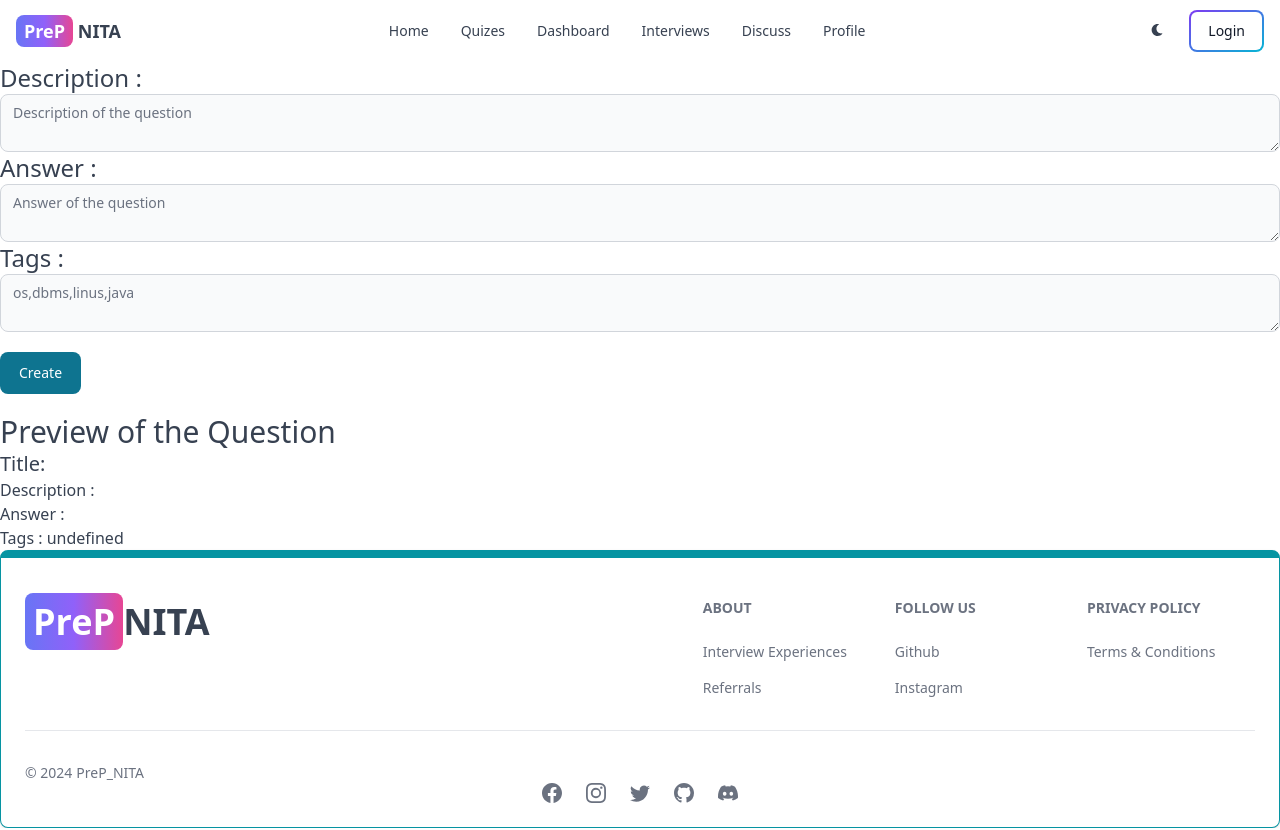
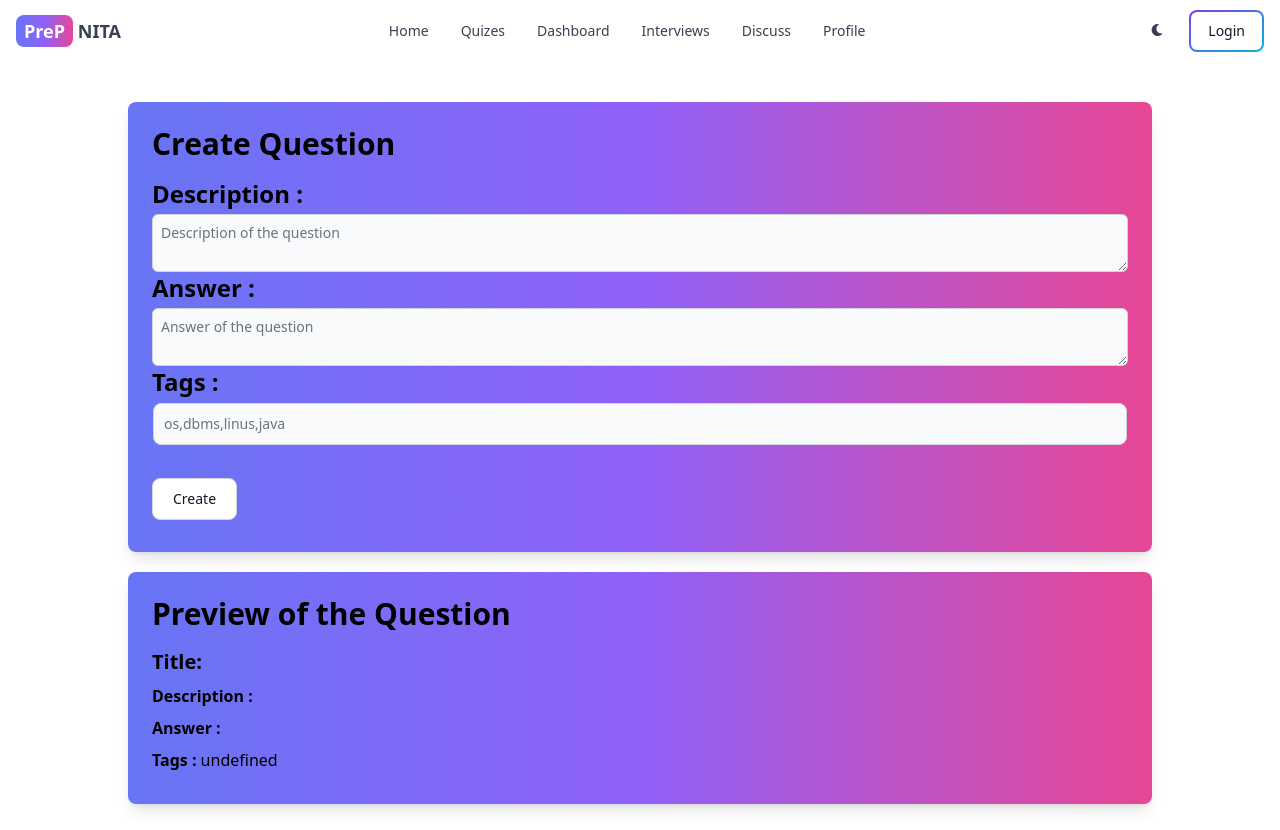
Before and after one commit to ChetanSaini12/PrepNITA, a React (Create React App) app in the folder frontend/: page /create_question in a window 1280 px wide. Shown: the top 830 px of the page. Built offline with nearby package versions, Linux system fonts and the light colour scheme.

Commit message:
CreateQuestion page updated

```diff
--- a/frontend/src/Pages/CreateQuestion.jsx
+++ b/frontend/src/Pages/CreateQuestion.jsx
@@ -3,12 +3,15 @@ import { Button, TextInput, Textarea } from 'flowbite-react'
 import React, { useEffect, useState } from 'react';
 import { CREATE_QUESTION } from '../gqlOperatons/Question/mutations';
 import toast from 'react-hot-toast';
+import { useSelector } from 'react-redux';
+
 
 
 const CreateQuestion = () => {
 
     const [formData, setFormData] = useState({});
     const [refresh, setRefresh] = useState(false);
+    const theme = useSelector((state) => state.theme);
 
     const handleChange = ((e) => {
         if (e.target.id === "tags") {
@@ -74,65 +77,131 @@ const CreateQuestion = () => {
 
 
     return (
-        <>
-            <div className="data-area">
-                <div className="question_container">
+        <div className={`w-screen h-screen flex flex-col items-center bg-${theme.theme === 'light' ? 'white' : 'primary-color'} text-${theme.theme === 'light' ? 'black' : 'white'} mb-10`}>
+          <div className="w-4/5 bg-gradient-to-r from-indigo-500 via-purple-500 to-pink-500 shadow-lg p-6 rounded-lg mt-10">
+            <h1 className="text-3xl mb-4 font-bold">Create Question</h1>
             <form id='questionForm' onSubmit={handleSubmit} className="question_details_area">
-
-                        <div id="question_area_section">
-                            <h1 className="text-2xl">Description : </h1>
+              <div className="question_area_section">
+              <h1 className="text-2xl font-bold">Description :</h1>
                 <Textarea
                   required
                   placeholder='Description of the question'
                   id="description"
                   onChange={handleChange}
+                  className={`w-full p-2 mt-1 rounded-md focus:outline-none focus:ring-${theme.theme === 'light' ? 'indigo' : 'pink'} focus:border-${theme.theme === 'light' ? 'indigo' : 'pink'} border border-gray-300`}
                 />
               </div>
-                        <div id="question_area_section">
-                            <h1 className="text-2xl">Answer : </h1>
+              <div className="question_area_section">
+                <h1 className="text-2xl font-bold">Answer : </h1>
                 <Textarea
                   required
                   placeholder='Answer of the question'
                   id="answer"
                   onChange={handleChange}
+                  className={`w-full p-2 mt-1 rounded-md focus:outline-none focus:ring-${theme.theme === 'light' ? 'indigo' : 'pink'} focus:border-${theme.theme === 'light' ? 'indigo' : 'pink'} border border-gray-300 `}
                 />
               </div>
 
-                        <div id="question_area_section">
-                            <h1 className="text-2xl">Tags : </h1>
-                            <Textarea
+              <div className="question_area_section mb-8">
+                <h1 className="text-2xl font-bold">Tags : </h1>
+                <TextInput
                   placeholder='os,dbms,linus,java'
                   id="tags"
                   onChange={handleChange}
+                  className={`w-full p-0 mt-1 rounded-md focus:outline-none focus:ring-${theme.theme === 'light' ? 'indigo' : 'pink'} focus:border-${theme.theme === 'light' ? 'indigo' : 'pink'} border ${theme.theme === 'light' ? 'border-transparent' : 'border-transparent'} `}
                 />
               </div>
-                        <Button type='submit' className='my-5'>Create</Button>
+              <button type="submit" class="text-gray-900 bg-white border border-gray-300 focus:outline-none hover:bg-gray-100 focus:ring-1 focus:ring-gray-100 font-medium rounded-lg text-sm px-5 py-2.5 me-2 mb-2 dark:bg-gray-600 dark:text-white dark:border-gray-800 dark:hover:bg-gray-600 dark:hover:border-gray-600 dark:focus:ring-gray-700">
+                Create
+                </button>
             </form>
-                    <div classNamme="">
-                        <h1 className='text-3xl'>Preview of the Question </h1>
 
+          </div>
+          <div className="mt-5 w-4/5 bg-white bg-gradient-to-r from-indigo-500 via-purple-500 to-pink-500  shadow-lg p-6 rounded-lg">
+            <h1 className='text-3xl mb-4 font-bold'>Preview of the Question</h1>
             <div className="preview-content">
-                            <h1 className='text-xl'>Title: {formData.title}</h1>
-                            <div>
-                                Description :
-                                <br></br>
+              <h1 className='text-xl font-bold mb-2'>Title: {formData.title}</h1>
+              <div className="mb-2">
+              <span className="font-bold">Description :</span>
+                <br />
                 {formData.description}
               </div>
-                            <div>
-                                Answer :
-                                <br></br>
+              <div className="mb-2">
+              <span className="font-bold">Answer :</span>
+                <br />
                 {formData.answer}
               </div>
-                            <div>
-                                Tags :
-                                {"  "+ formData?.tags?.map((tag)=>tag+"  ")}
-                            </div>
-
+              <div className="mb-2">
+              <span className="font-bold">Tags :</span>
+                {"  " + formData?.tags?.map((tag) => tag + "  ")}
               </div>
             </div>
           </div>
-            </div></>
+
+
+        </div>
+
       )
+    // return (
+    //     <>
+    //         <div className="data-area">
+    //             <div className="question_container">
+    //                 <form id='questionForm' onSubmit={handleSubmit} className="question_details_area">
+
+    //                     <div id="question_area_section">
+    //                         <h1 className="text-2xl">Description : </h1>
+    //                         <Textarea
+    //                             required
+    //                             placeholder='Description of the question'
+    //                             id="description"
+    //                             onChange={handleChange}
+    //                         />
+    //                     </div>
+    //                     <div id="question_area_section">
+    //                         <h1 className="text-2xl">Answer : </h1>
+    //                         <Textarea
+    //                             required
+    //                             placeholder='Answer of the question'
+    //                             id="answer"
+    //                             onChange={handleChange}
+    //                         />
+    //                     </div>
+
+    //                     <div id="question_area_section">
+    //                         <h1 className="text-2xl">Tags : </h1>
+    //                         <Textarea
+    //                             placeholder='os,dbms,linus,java'
+    //                             id="tags"
+    //                             onChange={handleChange}
+    //                         />
+    //                     </div>
+    //                     <Button type='submit' className='my-5'>Create</Button>
+    //                 </form>
+    //                 <div classNamme="">
+    //                     <h1 className='text-3xl'>Preview of the Question </h1>
+
+    //                     <div className="preview-content">
+    //                         <h1 className='text-xl'>Title: {formData.title}</h1>
+    //                         <div>
+    //                             Description :
+    //                             <br></br>
+    //                             {formData.description}
+    //                         </div>
+    //                         <div>
+    //                             Answer :
+    //                             <br></br>
+    //                             {formData.answer}
+    //                         </div>
+    //                         <div>
+    //                             Tags :
+    //                             {"  "+ formData?.tags?.map((tag)=>tag+"  ")}
+    //                         </div>
+
+    //                     </div>
+    //                 </div>
+    //             </div>
+    //         </div></>
+    // )
 }
 
 export default CreateQuestion;
--- a/frontend/src/Pages/Dashboard.jsx
+++ b/frontend/src/Pages/Dashboard.jsx
@@ -124,28 +124,28 @@ function Home() {
       </div>
 
       <div className="main-cards">
-        <div className='text-white bg-gradient-to-br from-pink-500 to-orange-400 hover:bg-gradient-to-bl focus:ring-4 focus:outline-none focus:ring-pink-200 dark:focus:ring-pink-800 font-medium rounded-lg text-sm px-5 py-2.5 text-center me-2 mb-2'>
+        <div className='text-white bg-gradient-to-r from from-indigo-500  via-purple-500 to-pink-500 hover:bg-gradient-to-bl focus:ring-4 focus:outline-none focus:ring-pink-200 dark:focus:ring-pink-800 font-medium rounded-lg text-sm px-5 py-2.5 text-center me-2 mb-2'>
           <div className="card-inner">
             <h3>TOPICS</h3>
             <BsFillArchiveFill className="card_icon" />
           </div>
           <h1>300</h1>
         </div>
-        <div className="text-white bg-gradient-to-br from-pink-500 to-orange-400 hover:bg-gradient-to-bl focus:ring-4 focus:outline-none focus:ring-pink-200 dark:focus:ring-pink-800 font-medium rounded-lg text-sm px-5 py-2.5 text-center me-2 mb-2">
+        <div className="text-white bg-gradient-to-r from from-indigo-500  via-purple-500 to-pink-500 hover:bg-gradient-to-bl focus:ring-4 focus:outline-none focus:ring-pink-200 dark:focus:ring-pink-800 font-medium rounded-lg text-sm px-5 py-2.5 text-center me-2 mb-2">
           <div className="card-inner">
             <h3>DOMAINS</h3>
             <BsFillGrid3X3GapFill className="card_icon" />
           </div>
           <h1>12</h1>
         </div>
-        <div className="text-white bg-gradient-to-br from-pink-500 to-orange-400 hover:bg-gradient-to-bl focus:ring-4 focus:outline-none focus:ring-pink-200 dark:focus:ring-pink-800 font-medium rounded-lg text-sm px-5 py-2.5 text-center me-2 mb-2">
+        <div className="text-white bg-gradient-to-r from from-indigo-500  via-purple-500 to-pink-500 hover:bg-gradient-to-bl focus:ring-4 focus:outline-none focus:ring-pink-200 dark:focus:ring-pink-800 font-medium rounded-lg text-sm px-5 py-2.5 text-center me-2 mb-2">
           <div className="card-inner">
             <h3>INSTITUTE RANK</h3>
             <BsPeopleFill className="card_icon" />
           </div>
           <h1>33</h1>
         </div>
-        <div className="text-white bg-gradient-to-br from-pink-500 to-orange-400 hover:bg-gradient-to-bl focus:ring-4 focus:outline-none focus:ring-pink-200 dark:focus:ring-pink-800 font-medium rounded-lg text-sm px-5 py-2.5 text-center me-2 mb-2">
+        <div className="text-white bg-gradient-to-r from from-indigo-500  via-purple-500 to-pink-500 hover:bg-gradient-to-bl focus:ring-4 focus:outline-none focus:ring-pink-200 dark:focus:ring-pink-800 font-medium rounded-lg text-sm px-5 py-2.5 text-center me-2 mb-2">
           <div className="card-inner">
             <h3>OVERALL RATING</h3>
             <BsFillBellFill className="card_icon" />
```
Lines whose indentation alone changed are shown as unchanged.
